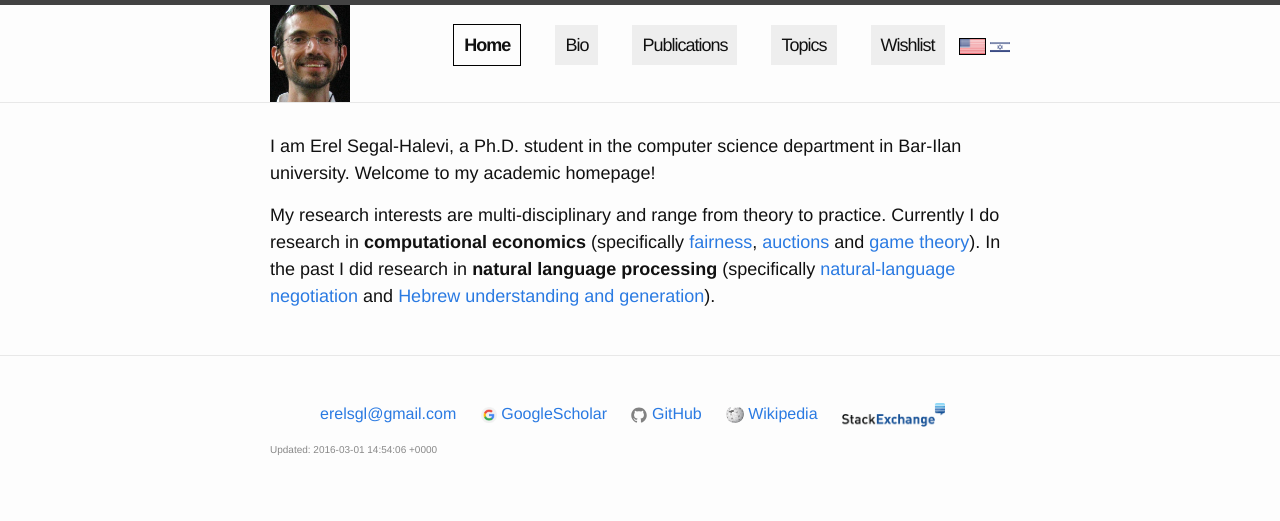
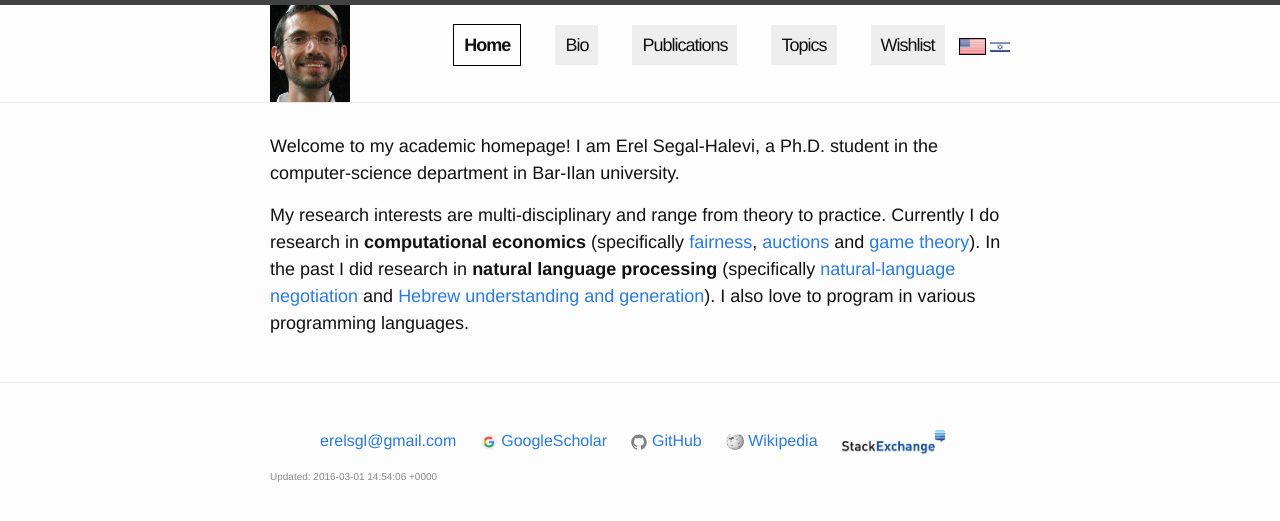
Before and after one commit to erelsgl/erelsgl.github.io, a Jekyll site: the page built from pages/en/about.md, in a window 1280 px wide. Shown: the top 521 px of the page. Built offline with Jekyll 4.4.1, drawn with Linux system fonts in a browser that asks for light colours.

Commit message:
Update about.md

```diff
--- a/pages/en/about.md
+++ b/pages/en/about.md
@@ -4,9 +4,9 @@ layout: page
 title: Home
 permalink: /
 ---
-I am Erel Segal-Halevi, a Ph.D. student in the computer science department in Bar-Ilan university. Welcome to my academic homepage!
+Welcome to my academic homepage! I am Erel Segal-Halevi, a Ph.D. student in the computer-science department in Bar-Ilan university.
 
-My research interests are multi-disciplinary and range from theory to practice. Currently I do research in **computational economics** (specifically [fairness][1],  [auctions][2] and [game theory][3]). In the past I did research in **natural language processing** (specifically [natural-language negotiation][4] and [Hebrew understanding and generation][5]).
+My research interests are multi-disciplinary and range from theory to practice. Currently I do research in **computational economics** (specifically [fairness][1],  [auctions][2] and [game theory][3]). In the past I did research in **natural language processing** (specifically [natural-language negotiation][4] and [Hebrew understanding and generation][5]). I also love to program in various programming languages.
 
 [1]: {{site.baseurl}}/topics/{{page.lang}}/fairness
 [2]: {{site.baseurl}}/topics/{{page.lang}}/auctions
```
